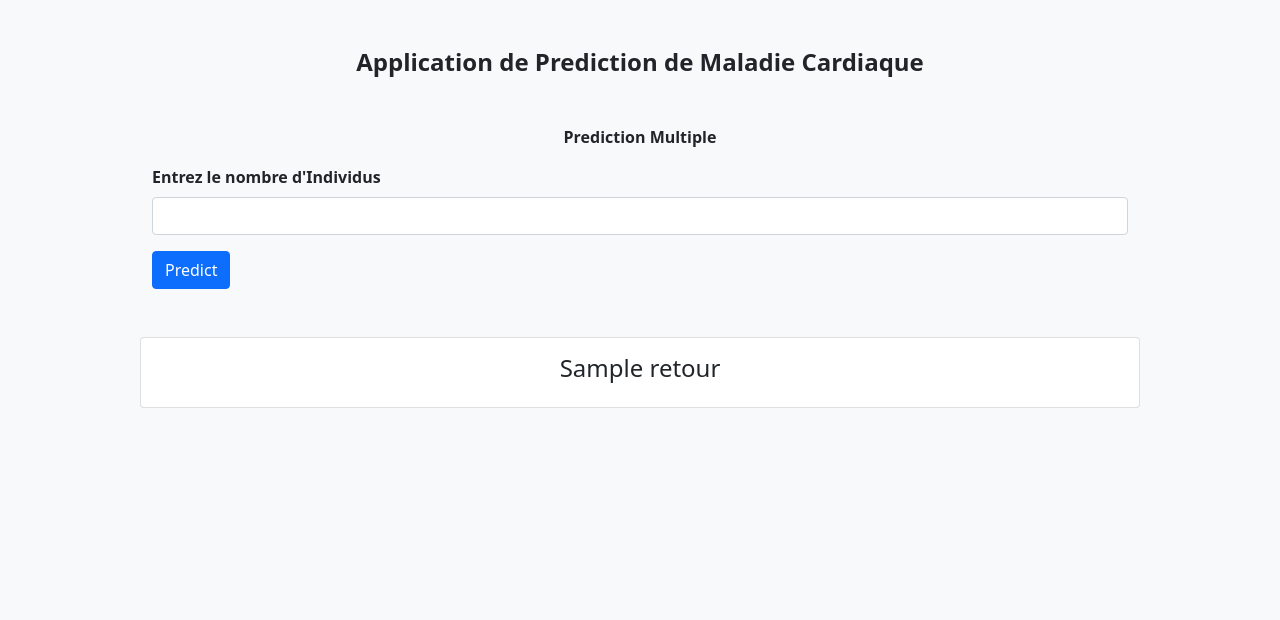
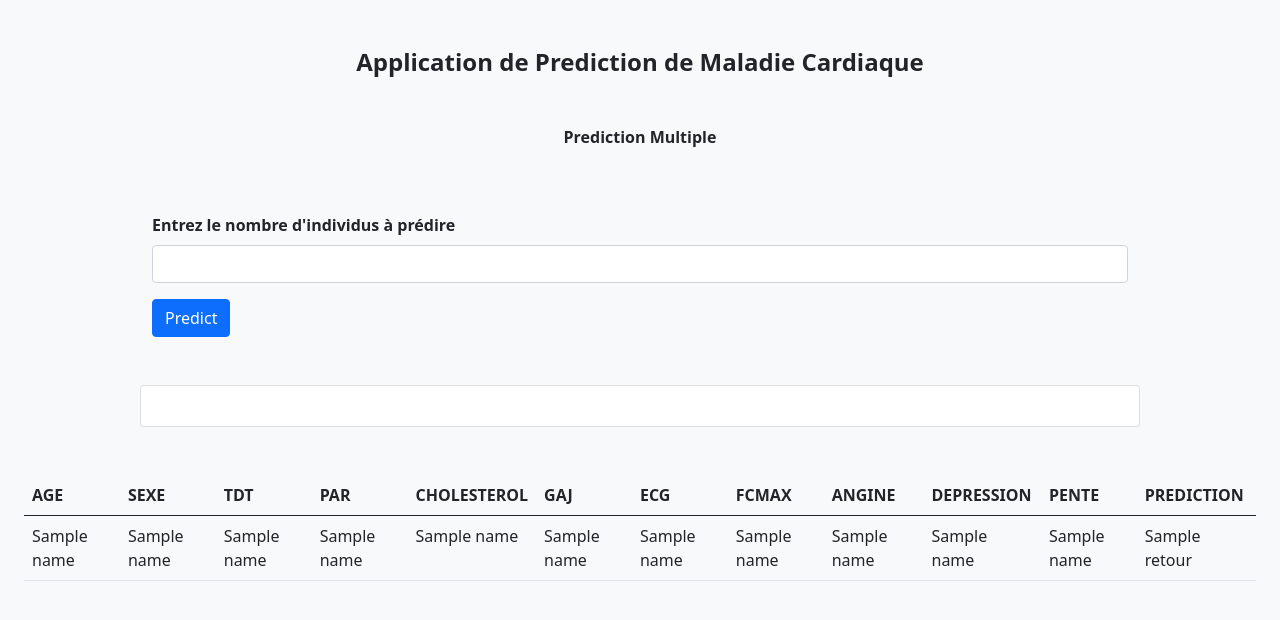
Before and after one commit to AEJ-FORMATION-DATA-IA/coeur-predict-Yassoi_Konan-Valentin_Amani, a Flask app: template application/templates/multiple_predict.html in a window 1280 px wide. Shown: the part 56-676 px from the top of the page. Run offline with Flask 2, Linux system fonts and the light colour scheme; the template is opened without the code that fills it: most values are stand-ins (such as "Sample title", 1, 10 or a date in 2020); parts of the project's set-up code (start-up, migrations or seed data) failed here and were passed over.

Commit message:
new update

```diff
--- a/application/app.py
+++ b/application/app.py
@@ -1,119 +1,172 @@
 
+
+"""
+Application de Prédiction de Maladie Cardiaque
+"""
+
+
+# Importe les packages.
 import numpy as np
 import pandas as pd
-from sklearn.model_selection import train_test_split
 import pickle
 
+from sklearn.model_selection import train_test_split
+
 from flask import Flask, request, render_template
-from flask_sqlalchemy import SQLAlchemy
+import sqlite3
 
 
+
+# Instancie la classe Flask.
 app = Flask(__name__)
 
+
+
+# Charge le dataset coeur.
 coeur = pd.read_excel("./dataset/coeur.xlsx")
 df = coeur.copy()
 
-"""
-(Test)
-
-# Normalise les données.
+# Normalise le dataset coeur.
 for column in coeur.drop(["CŒUR"], axis=1).select_dtypes(np.number).columns:
     coeur[column] = coeur[column] / coeur[column].max()
 
-# Encode les données.
+# Encode le dataset coeur.
 for column in coeur.drop(["CŒUR"], axis=1).select_dtypes("object").columns:
     coeur[column] = coeur[column].astype("category").cat.codes
 
+# Répartis le dataset coeur.
 x = coeur.drop("CŒUR", axis=1)
 y = coeur["CŒUR"]
 
 x_train, x_test, y_train, y_test = train_test_split(x, y, test_size=0.3, random_state=0)
-"""
-
 
 # Importe le modèle de régression logistique.
 model = pickle.load(open("model.pkl", "rb"))
 
-# Crée la base de données.
-app.config["SQLALCHEMY_DATABASE_URI"] = "sqlite:///coeur-predict"
-app.config["SQLALCHEMY_TRACK_MODIFICATIONS"] = True
-
-db = SQLAlchemy(app)
 
 
+# Crée la base de données.
+connection = sqlite3.connect("database.db")
+cursor = connection.cursor()
+
+# Crée la table user.
+x_test.to_sql("user", connection, if_exists="replace", index=False)
+
+connection.commit()
+connection.close()
+
+
+
+# Spécifie la route accueil.
 @app.route("/")
 def home():
     return render_template("home.html")
 
 
+# Spécifie la route du formulaire.
 @app.route("/form/", methods=["POST", "GET"])
 def form():
     return render_template("simple_predict.html")
 
 
+# Spécifie la route simple predict.
 @app.route("/simple_predict/", methods=["POST", "GET"])
 def simple_predict():
-    # Enregistre les données du formulaire.
-    data = {
-        "AGE": int(request.form["age"]),
-        "SEXE": request.form["sexe"],
-        "TDT": request.form["tdt"],
-        "PAR": int(request.form["par"]),
-        "CHOLESTEROL": int(request.form["cholesterol"]),
-        "GAJ": int(str(request.form["gaj"])),
-        "ECG": request.form["ecg"],
-        "FCMAX": int(request.form["fcmax"]),
-        "ANGINE": request.form["angine"],
-        "DEPRESSION ": float(request.form["depression"]),
-        "PENTE": request.form["pente"]
-    }
+    try:
+        # Enregistre les données du formulaire.
+        data = {
+            "AGE": int(request.form["age"]),
+            "SEXE": request.form["sexe"],
+            "TDT": request.form["tdt"],
+            "PAR": int(request.form["par"]),
+            "CHOLESTEROL": int(request.form["cholesterol"]),
+            "GAJ": int(str(request.form["gaj"])),
+            "ECG": request.form["ecg"],
+            "FCMAX": int(request.form["fcmax"]),
+            "ANGINE": request.form["angine"],
+            "DEPRESSION ": float(request.form["depression"]),
+            "PENTE": request.form["pente"]
+        }
+    except:
+        # Cas d'erreur.
+        error = "Veuillez entrer que des valeurs numériques dans les champs concernés"
+        return render_template("simple_predict.html", error=error)
+    else:
+        # Crée un dataframe.
+        input_values = pd.DataFrame(data, index=[0])
 
-    input_values = pd.DataFrame(data, index=[0])
+        # Normalise les données du formulaire.
+        for column in df.drop(["CŒUR"], axis=1).select_dtypes(np.number).columns:
+            input_values[column] = input_values[column] / df[column].max()
 
-    # Normalise les données.
-    for column in df.drop(["CŒUR"], axis=1).select_dtypes(np.number).columns:
-        input_values[column] = input_values[column] / df[column].max()
+        # Encode les données du formulaire.
+        for column in df.drop(["CŒUR"], axis=1).select_dtypes("object").columns:
+            input_values[column] = input_values[column].astype("category").cat.codes
 
-    # Encode les données.
-    for column in df.drop(["CŒUR"], axis=1).select_dtypes("object").columns:
-        input_values[column] = input_values[column].astype("category").cat.codes
+        # Effectue la prédiction.
+        prediction = model.predict(input_values)
 
-    # Le modèle effectue la prédiction.
-    prediction = model.predict(input_values)
+        if prediction[0] == 0:
+            retour = "Coeur sain"
+        else:
+            retour = "Coeur malade"
 
-    if prediction[0] == 0:
-        retour = "Coeur sain"
-    else:
-        retour = "Coeur malade"
-
-    return render_template("simple_predict.html", retour=f"{retour}")
+    return render_template("simple_predict.html", retour=retour)
 
 
+# Spécifie la route multiple predict.
 @app.route("/multiple_predict/", methods=["POST", "GET"])
 def multiple_predict():
-    """
-    (Test)
 
-    # Error.
-    value = request.form["individu"]
-    liste = []
+    # Crée la connection à la base de données.
+    connection = sqlite3.connect("database.db")
+    cursor = connection.cursor()
 
-    for elt in range(1, int(value) + 1):
-        tests = x_test.iloc[elt, :].ravel()
-        tests = tests.reshape(1, tests.shape[0])
-        prediction = model.predict(tests)
+    if request.method == "POST":
+        try:
+            # Selectionne le nombre d'individu a prédire.
+            individus = int(request.form["individu"])
+        except:
+            # Cas d'erreur.
+            error = "Veuillez entrer une valeur numérique"
+            return render_template("multiple_predict.html", error=error)
+        else:
+            requete = cursor.execute(f"SELECT * FROM user ORDER BY RANDOM() LIMIT {individus}").fetchall()
 
-        if prediction[0] == 0:
-            result = f"Individu {elt} : Coeur sain"
-        else:
-            result = f"Individu {elt} : Coeur malade"
+            # Liste les données de chaque individu.
+            row = [ligne for ligne in requete]
 
-        liste.append(result)
-    """
+            liste = []
 
-    return render_template("multiple_predict.html")
+            for i in range(individus):
+
+                # Transforme les données de chaque individu en tableau numpy.
+                row[i] = list(row[i])
+                features = np.array(row[i])
+                features = features.reshape(1, -1)
+
+                # Effectue la prédiction.
+                prediction = model.predict(features)
+
+                if prediction[0] == 0:
+                    result = "Coeur sain"
+                else:
+                    result = "Coeur malade"
+
+                # Ajoute le résultat de chaque prédiction.
+                liste.append(result)
+                # Défini la variable d'itération.
+                j = range(individus)
+
+            connection.commit()
+            connection.close()
+
+        return render_template("multiple_predict.html", individus=individus, row=row, retour=liste, j=j)
+    else:
+        return render_template("multiple_predict.html")
 
 
+
+# Exécute l'application.
 if __name__ == "__main__":
-    # db.create_all()
     app.run(debug=True)
--- a/application/templates/home.html
+++ b/application/templates/home.html
@@ -16,7 +16,7 @@
     <body class="bg-light justify-content-center">
         <nav class="navbar navbar-expand-lg navbar-light">
             <div class="container">
-                <a class="navbar-brand fw-bold" href="#">Prediction</a>
+                <a class="navbar-brand fw-bold" href="{{url_for('home')}}">Prediction</a>
                 <div class="collapse navbar-collapse" id="navbarNav">
                     <ul class="navbar-nav">
                         <li class="nav-item">
--- a/application/templates/multiple_predict.html
+++ b/application/templates/multiple_predict.html
@@ -1,5 +1,5 @@
 
-<!-- Etablis un lien entre simple_predict.html et home.html. -->
+<!-- Etablis un lien entre multiple_predict.html et home.html. -->
 {% extends "home.html" %}
 
 {% block multiple_predict %}
@@ -8,19 +8,63 @@
     <p class="fw-bold">Prediction Multiple</p>
 </div>
 
-<form action="{{url_for('multiple_predict')}}" method="post" class="container mx-auto col-12" style="width: 1000px;">
-    <!--- Nombre Individus --->
+<form action="{{url_for('multiple_predict')}}" method="post" class="mt-5 container mx-auto col-12" style="width: 1000px;">
+    <!--- Nombre d'individus --->
     <div class="mb-3">
-        <label for="individu" class="form-label fw-bold">Entrez le nombre d'Individus</label>
+        <label for="individu" class="form-label fw-bold">Entrez le nombre d'individus à prédire</label>
         <input type="text" class="form-control" id="individu" name="individu" required>
     </div>
 
     <button type="submit" class="btn btn-primary mb-5">Predict</button>
 </form>
 
-<div class="card" style="width: 1000px;">
-    <div class="card-body h4 d-flex justify-content-center text-center">
-        {{retour}}
+<div class="card mb-5" style="width: 1000px;">
+    <div class="card-body h5 fw-bold d-flex justify-content-center text-center">
+        {{error}}
+    </div>
+</div>
+
+<!-- Table de prédiction -->
+<div class="row justify-content-center">
+    <div class="col-auto">
+        <table class="table table-responsive">
+            <thead>
+                <tr>
+                    <th scope="col">AGE</th>
+                    <th scope="col">SEXE</th>
+                    <th scope="col">TDT</th>
+                    <th scope="col">PAR</th>
+                    <th scope="col">CHOLESTEROL</th>
+                    <th scope="col">GAJ</th>
+                    <th scope="col">ECG</th>
+                    <th scope="col">FCMAX</th>
+                    <th scope="col">ANGINE</th>
+                    <th scope="col">DEPRESSION</th>
+                    <th scope="col">PENTE</th>
+                    <th scope="col">PREDICTION</th>
+                </tr>
+            </thead>
+
+            <tbody>
+                {% for i in j %}
+                <tr>
+                    <td>{{ row[i][0] }}</td>
+                    <td>{{ row[i][1] }}</td>
+                    <td>{{ row[i][2] }}</td>
+                    <td>{{ row[i][3] }}</td>
+                    <td>{{ row[i][4] }}</td>
+                    <td>{{ row[i][5] }}</td>
+                    <td>{{ row[i][6] }}</td>
+                    <td>{{ row[i][7] }}</td>
+                    <td>{{ row[i][8] }}</td>
+                    <td>{{ row[i][9] }}</td>
+                    <td>{{ row[i][10] }}</td>
+
+                    <td>{{ retour[i] }}</td>
+                </tr>
+                {% endfor %}
+            </tbody>
+        </table>
     </div>
 </div>
 
```
Also changed, not shown: application/templates/simple_predict.html (+15 -13 lines), application/database.db (added).
